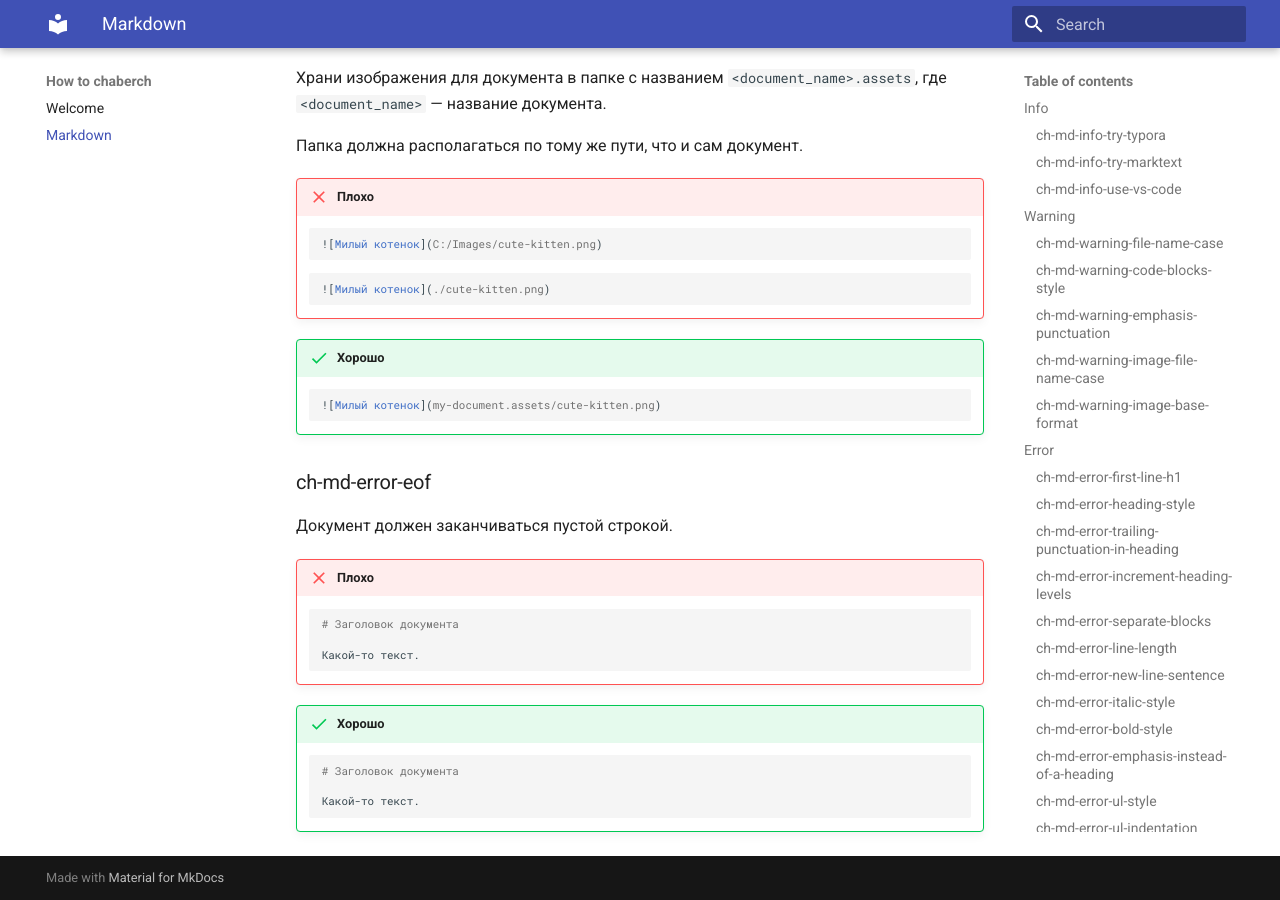
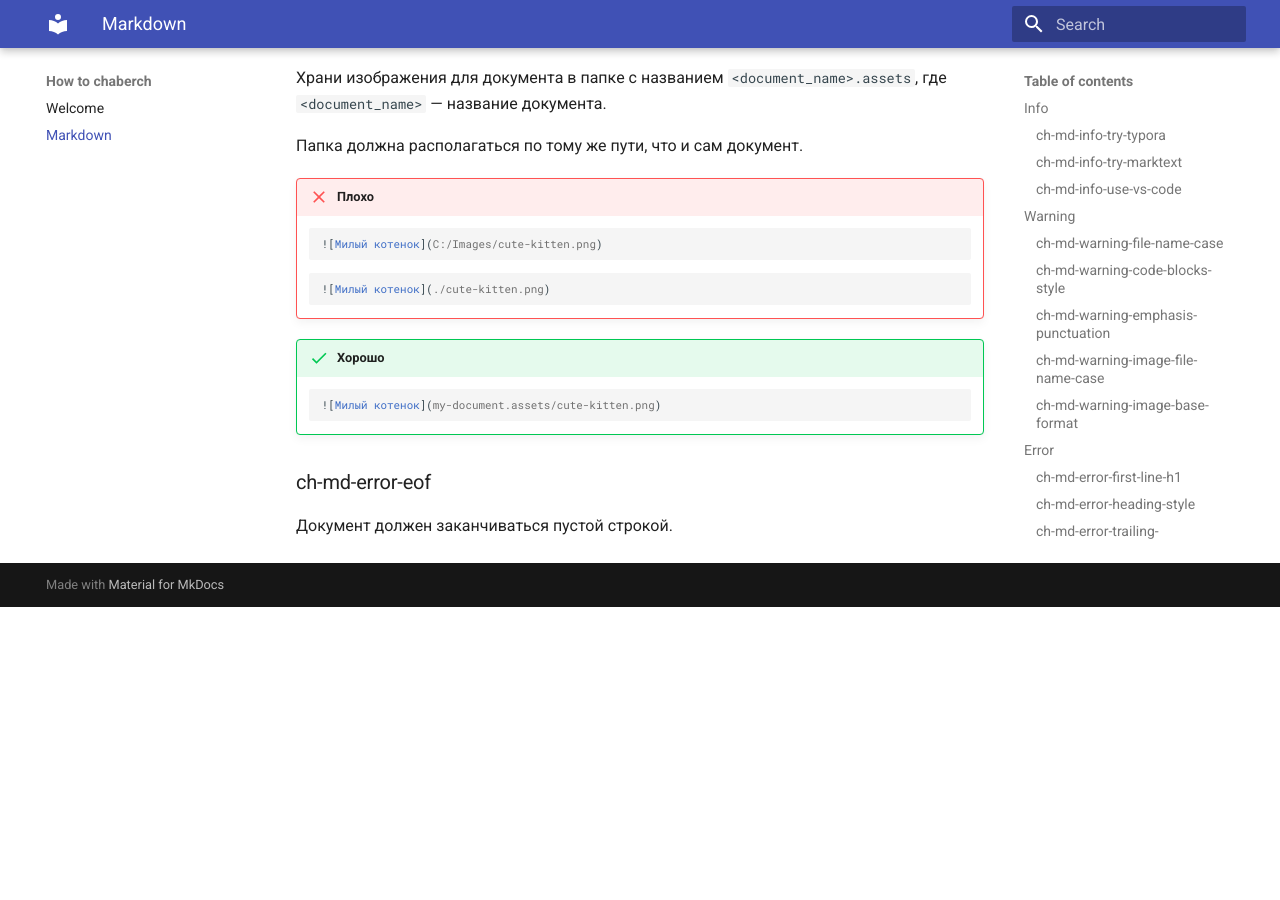
Before and after one commit to chabErch/how-to-chaberch, an MkDocs documentation site: the page built from docs/markdown.md, in a window 1280 px wide and 900 px high, scrolled down 9075 px. Built offline with MkDocs 1.6.1 and Material for MkDocs 9.7.7, drawn with Linux system fonts in a browser that asks for light colours; emoji names are drawn with the system emoji font; after the commit the page ends 9682 px from its top, so only the background shows below that.

Commit message:
Убрал пример для eof, он не работает

````diff
--- a/docs/markdown.md
+++ b/docs/markdown.md
@@ -474,23 +474,6 @@ I :heart: markdown
 
 Документ должен заканчиваться пустой строкой.
 
-!!! failure "Плохо"
-
-    ```markdown
-    # Заголовок документа
-
-    Какой-то текст.
-    ```
-
-!!! success "Хорошо"
-
-    ```markdown
-    # Заголовок документа
-
-    Какой-то текст.
-
-    ```
-
 [typora]: https://typora.io/
 [wysiwyg]: https://ru.wikipedia.org/wiki/WYSIWYG
 [marktext]: https://github.com/marktext/marktext
````
